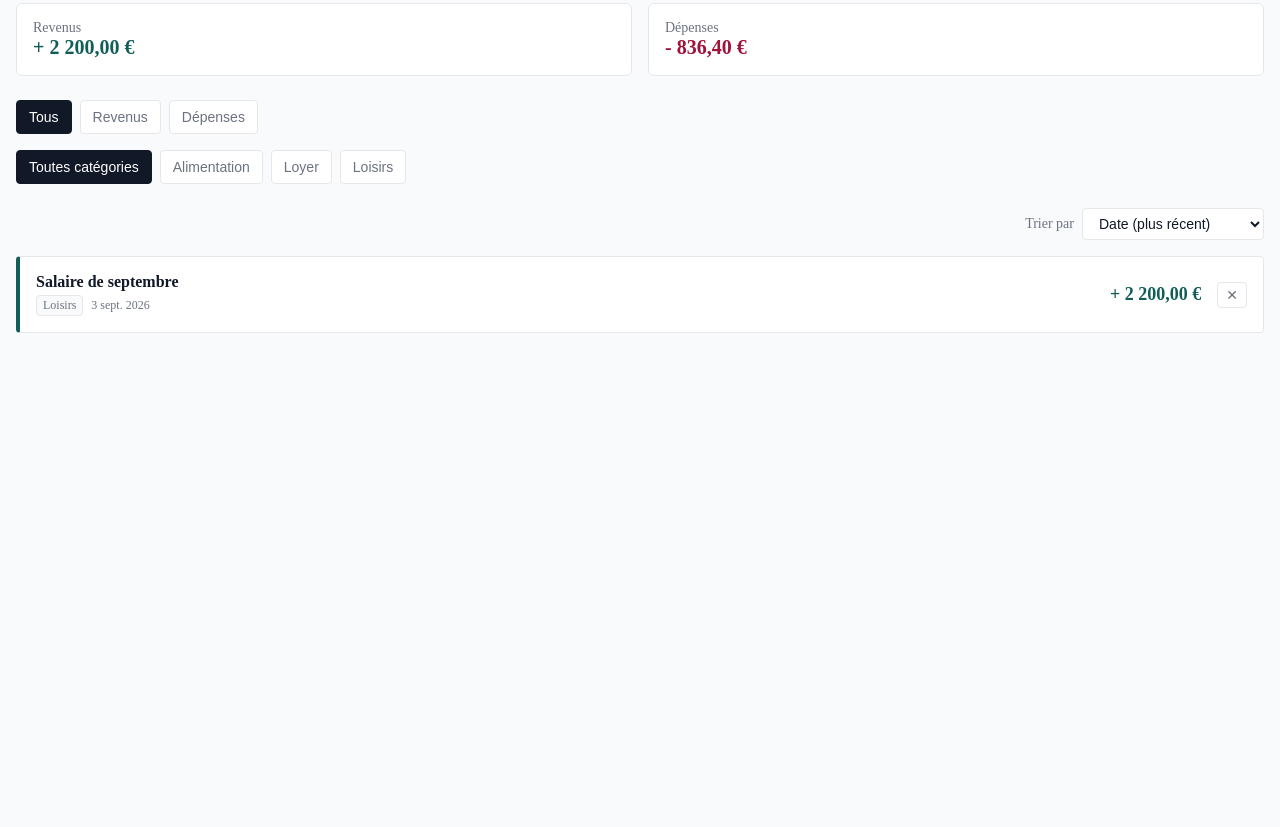
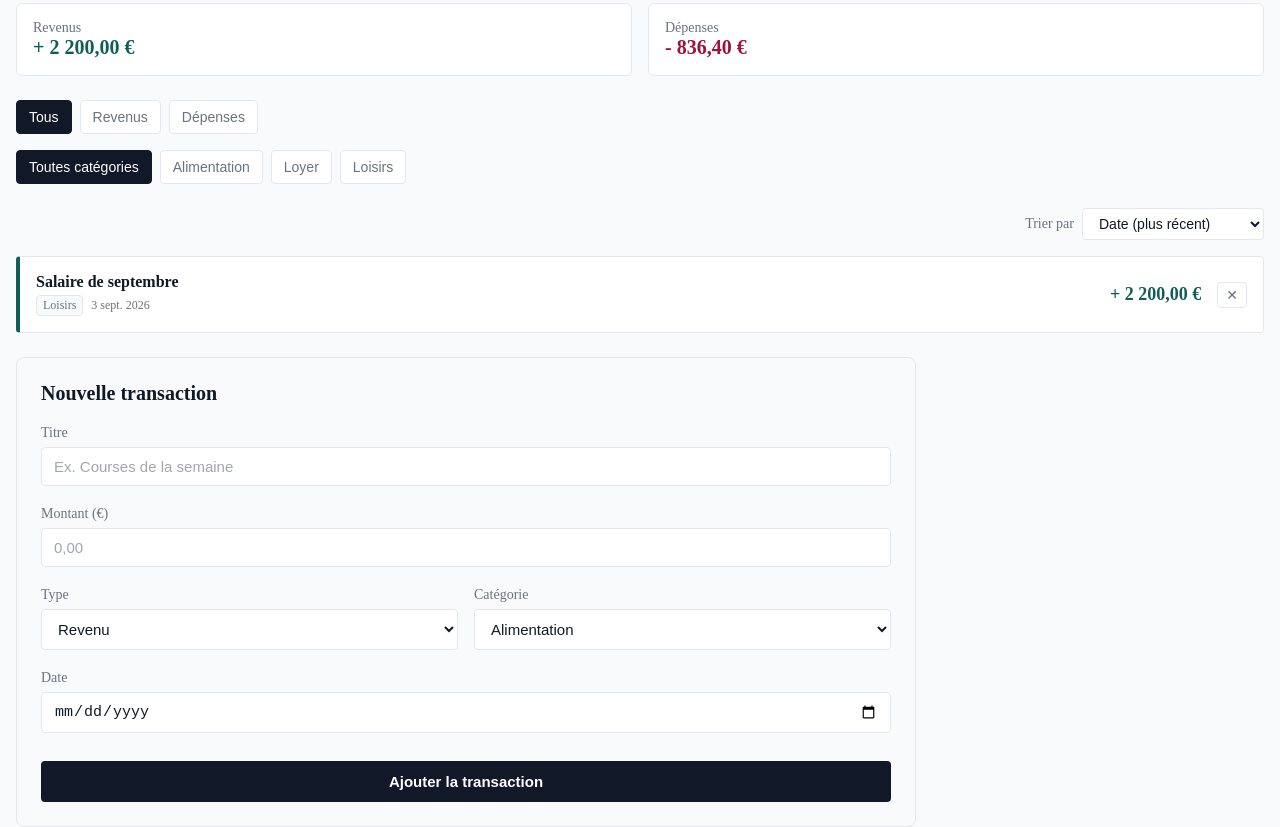
Before and after one commit to BrunoMBG/gestion-budget-ts, a website built with Vite: page index.html in a window 1280 px wide. Shown: the part 179-1006 px from the top of the page. Before the commit the page ends 800 px from the top, so only its background shows below. Built offline with nearby package versions, Linux system fonts and the light colour scheme.

Commit message:
style: ajout du formulaire de transaction et de ses styles scss

```diff
--- a/index.html
+++ b/index.html
@@ -106,7 +106,6 @@
 
       <!-- ---------------------- Transactions ---------------------- -->
       <section class="transactions" aria-label="Liste des transactions">
-
         <div class="transactions__tri">
           <label for="triTransactions" class="transactions__label"
             >Trier par</label
@@ -146,6 +145,81 @@
           </li>
         </ul>
       </section>
+
+      <!-- ---------------------- Formulaire ---------------------- -->
+      <form
+        id="formTransaction"
+        class="form-transaction"
+        aria-label="Ajouter une transaction"
+      >
+        <h2 class="form-transaction__titre">Nouvelle transaction</h2>
+
+        <!-- Titre -->
+        <div class="form-transaction__champ">
+          <label for="titre" class="form-transaction__label">Titre</label>
+          <input
+            type="text"
+            id="titre"
+            class="form-transaction__input"
+            placeholder="Ex. Courses de la semaine"
+            required
+          />
+        </div>
+
+        <!-- Montant -->
+        <div class="form-transaction__champ">
+          <label for="montant" class="form-transaction__label"
+            >Montant (€)</label
+          >
+          <input
+            type="number"
+            id="montant"
+            class="form-transaction__input"
+            placeholder="0,00"
+            step="0.01"
+            min="0.01"
+            required
+          />
+        </div>
+
+        <div class="form-transaction__bloc">
+          <div class="form-transaction__champ">
+            <label for="type" class="form-transaction__label">Type</label>
+            <select id="type" class="form-transaction__select" required>
+              <option value="revenu">Revenu</option>
+              <option value="depense">Dépense</option>
+            </select>
+          </div>
+
+          <div class="form-transaction__champ">
+            <label for="categorie" class="form-transaction__label"
+              >Catégorie</label
+            >
+            <select id="categorie" class="form-transaction__select" required>
+              <option value="alimentation">Alimentation</option>
+              <option value="loyer">Loyer</option>
+              <option value="loisirs">Loisirs</option>
+              <option value="autre">Autre</option>
+            </select>
+          </div>
+        </div>
+
+        <!-- Date -->
+        <div class="form-transaction__champ">
+          <label for="date" class="form-transaction__label">Date</label>
+          <input
+            type="date"
+            id="date"
+            class="form-transaction__input"
+            required
+          />
+        </div>
+
+        <!-- Bouton -->
+        <button type="submit" class="form-transaction__bouton">
+          Ajouter la transaction
+        </button>
+      </form>
     </main>
     <script type="module" src="/src/main.ts"></script>
   </body>
--- /dev/null
+++ b/src/scss/_formulaire.scss
@@ -0,0 +1,85 @@
+@use "variables" as *;
+
+.form-transaction {
+  background-color: $couleur-fond-page;
+  padding: 1.5rem;
+  border-radius: 0.5rem;
+  border: 1px solid $couleur-bordure;
+  max-width: 900px;
+  margin: 1.5rem 0 0 0;
+  display: flex;
+  flex-direction: column;
+  gap: 1.25rem;
+
+  &__titre {
+    font-size: 1.25rem;
+    font-weight: 700;
+    color: $couleur-texte-principal;
+    margin: 0;
+  }
+
+  &__champ {
+    display: flex;
+    flex-direction: column;
+    gap: 0.375rem;
+    flex: 1;
+  }
+
+  &__label {
+    font-size: 0.875rem;
+    color: $couleur-texte-secondaire;
+  }
+
+  &__input,
+  &__select {
+    width: 100%;
+    padding: 0.625rem 0.75rem;
+    font-size: 0.938rem;
+    color: $couleur-texte-principal;
+    background-color: $couleur-fond-bloc;
+    border: 1px solid $couleur-bordure;
+    border-radius: 0.25rem;
+
+    &::placeholder {
+      color: lighten($couleur-texte-secondaire, 20%);
+    }
+
+    &:focus {
+      outline: 2px solid $couleur-texte-principal;
+      outline-offset: -1px;
+    }
+  }
+
+  &__bloc {
+    display: flex;
+    flex-direction: column;
+    gap: 1.25rem;
+
+    @media (min-width: 600px) {
+      flex-direction: row;
+      gap: 1rem;
+    }
+  }
+
+  &__bouton {
+    width: 100%;
+    padding: 0.75rem;
+    font-size: 0.938rem;
+    font-weight: 600;
+    color: $couleur-fond-bloc;
+    background-color: $couleur-texte-principal;
+    border: none;
+    border-radius: 0.25rem;
+    cursor: pointer;
+    transition: opacity 0.2s ease;
+    margin-top: 0.5rem;
+
+    &:hover {
+      opacity: 0.9;
+    }
+
+    &:active {
+      transform: translateY(1px);
+    }
+  }
+}
--- a/src/scss/style.scss
+++ b/src/scss/style.scss
@@ -2,4 +2,5 @@
 @use "header";
 @use "resume";
 @use "filtres";
-@use "transactions"
+@use "transactions";
+@use "formulaire";
```
